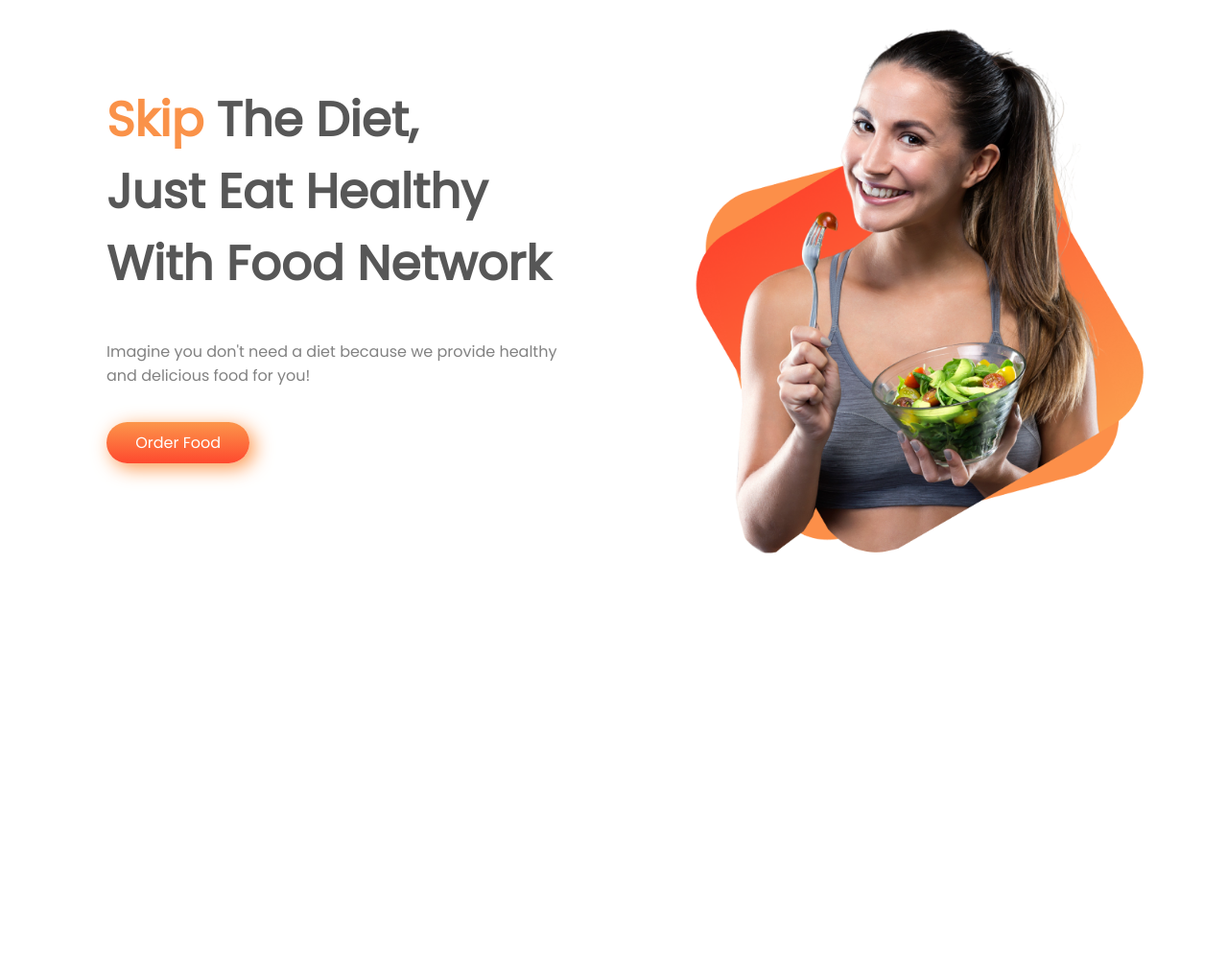
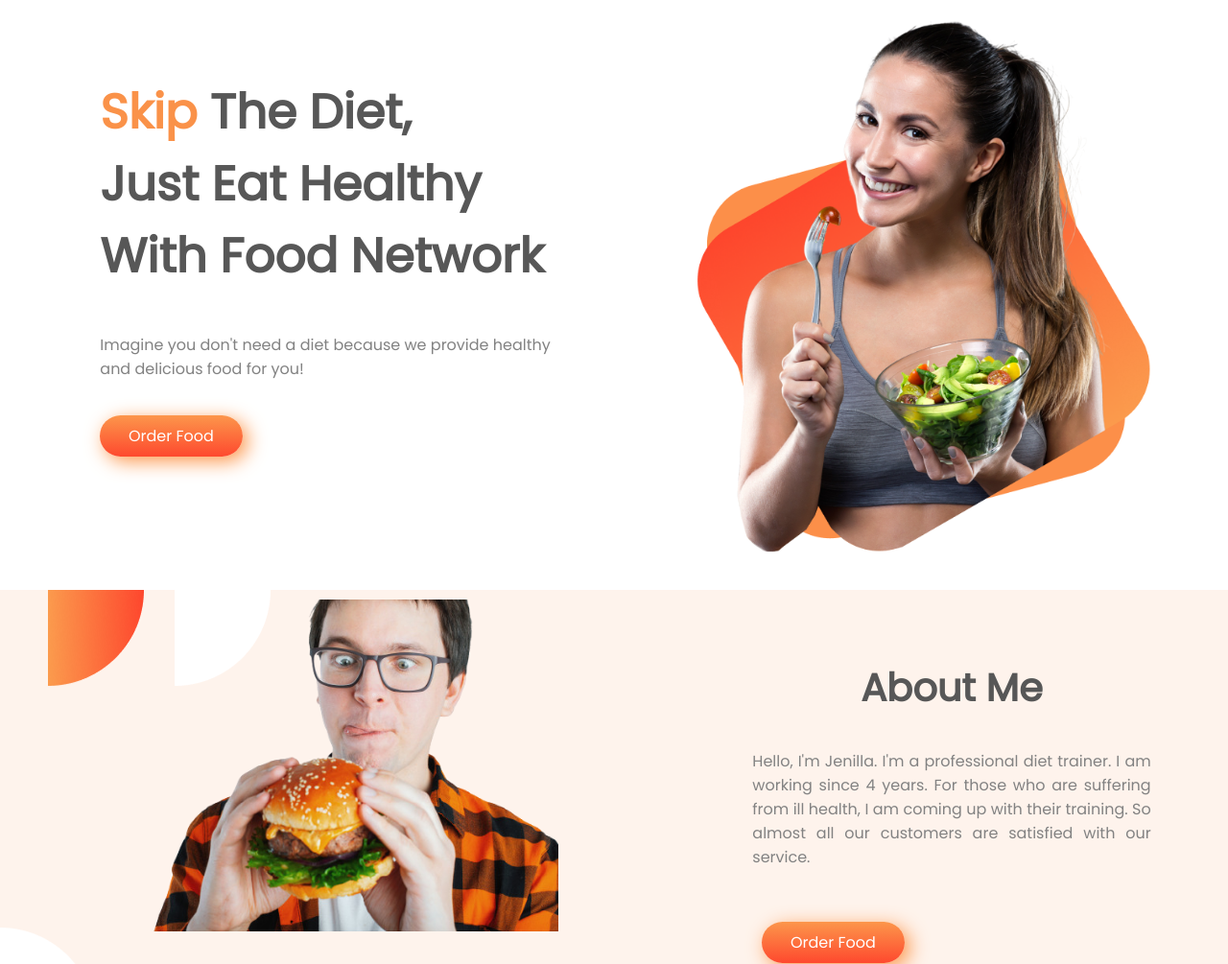
Before and after one commit to raselcomputer/food-network-project, a plain HTML site: page index.html in a window 1280 px wide. Shown: the whole page at 96% size. Before the commit the page ends 800 px from the top, so only its background shows below. Drawn offline with Linux system fonts and the light colour scheme.

Commit message:
about-me-area added

```diff
--- a/index.html
+++ b/index.html
@@ -27,5 +27,21 @@
             </div>
         </div>
     </section>
+    <section class="about-me-area">
+        <div class="flex-container">
+            <div class="half-width">
+                <img src="images/male/young-guy-holding-fresh-burger_79782-176-removebg-preview.png" alt="photo">
+            </div>
+            <div id="about-text-area" class="half-width">
+                <div class="text-area">
+                    <h2>About Me</h2>
+                    <p>Hello, I'm Jenilla. I'm a professional diet trainer. I am working since 4 years. For those who are suffering from ill health, I am coming up with their training. So almost all our customers are satisfied with our service.</p>
+                </div>
+                <div id="btn" class="button">
+                    <a target="_blank" href="https://www.youtube.com/">Order Food</a>
+                </div>
+            </div>
+        </div>
+    </section>
 </body>
 </html>
--- a/style.css
+++ b/style.css
@@ -1,5 +1,6 @@
 body{
     font-family: 'Poppins', sans-serif;
+    margin: 0;
 }
 .flex-container{
     display: flex;
@@ -35,3 +36,19 @@ p{
     border-radius: 30px;
     box-shadow: 5px 5px 20px #FC964B;
 }
+.about-me-area{
+    background-image: url(images/shapes/7.png);
+}
+#about-text-area h2{
+    font-size: 40px;
+    color: #575757;
+    text-align: center;
+}
+#about-text-area p{
+    padding: 0 40px;
+    text-align: justify;
+}
+#btn{
+    margin-left: 50px;
+    margin-top: 20px;
+}
```
